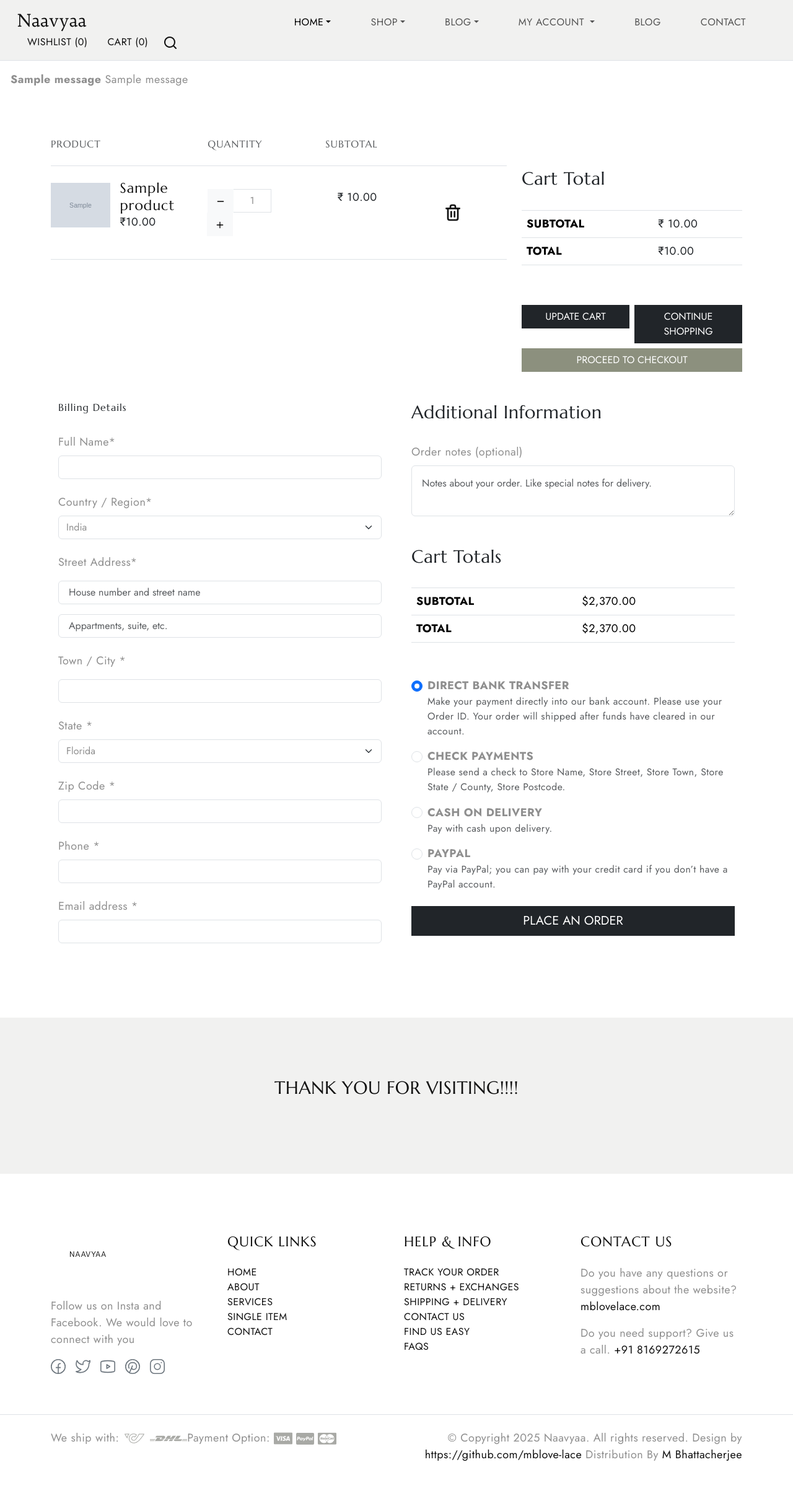
After one commit to mblove-lace/Naavyaa2.0, a Django app: page /cart/ in a window 1280 px wide. The commit adds this page. Shown: the whole page at 62% size. Run offline with Django 5.2, Linux system fonts and the light colour scheme; a user stored in the database is signed in; tables that the repository leaves empty hold one stand-in row (values such as "Sample post"); grey boxes marked "Sample" are stand-in pictures; one stand-in notice (Sample message) is shown; parts of the project's set-up code (start-up, migrations or seed data) failed here and were passed over; some libraries are stand-ins or nearby versions.

Commit message:
Cart update & Address

```diff
--- a/Naavyaa/settings.py
+++ b/Naavyaa/settings.py
@@ -75,6 +75,7 @@ TEMPLATES = [
         'APP_DIRS': True,
         'OPTIONS': {
             'context_processors': [
+                'store.context.default',
                 'django.template.context_processors.debug',
                 'django.template.context_processors.request',
                 'django.contrib.auth.context_processors.auth',
--- a/store/urls_store.py
+++ b/store/urls_store.py
@@ -28,8 +28,8 @@ urlpatterns = [
     path("detail/<slug>/", views.product_detail, name='product_detail'),
 
     path ("add_to_cart/",views.add_to_cart,name= "add_to_cart"),
-    # path ("cart/",views.cart,name= "cart"),
-    # path ("delete_cart_item/",views.delete_cart_item,name= "delete_cart_item"),
+    path ("cart/",views.cart,name= "cart"),
+    path ("delete_cart_item/",views.delete_cart_item,name= "delete_cart_item"),
     # path ("create_order/",views.create_order,name= "create_order"),
     # path ("checkout/<order_id>/",views.checkout,name= "checkout"),
     # path ("coupon_apply/<order_id>/",views.coupon_apply,name= "coupon_apply"),
--- a/store/views.py
+++ b/store/views.py
@@ -234,6 +234,61 @@ def add_to_cart(request):
             "items_sub_total": "{:,.2f}".format(existing_cart_items.sub_total) if existing_cart_items else "{:,.2f}".format(cart.sub_total)
          }, status=200)
 
+# >>>>>>>>>>>>>> Making cart view >>>>>>>>>>>>>>>>>>:
+#Checks whether session already contains a cart created earlier.
+#  WHY ? Guests don't have  a user account.
+
+def cart(request):
+    if 'cart_id' in request.session:
+        cart_id = request.session['cart_id']
+    else:
+        cart_id = None
+    items = store_models.Cart.objects.filter(Q(cart_id=cart_id) | Q(user=request.user)if request.user.is_authenticated else Q(cart_id=cart_id))
+    cart_sub_total = store_models.Cart.objects.filter(Q(cart_id=cart_id) | Q(user=request.user)if request.user.is_authenticated else Q(cart_id=cart_id)).aggregate(sub_total= Sum("sub_total"))['sub_total']
+
+    try:
+        addresses = customer_models.Address.objects.filter(user=request.user)
+    except:
+        addresses = None
+    if not items:
+        messages.info(request, "Your cart is empty")
+        return redirect ("store:index")
+
+    context = {
+        "items": items,
+        "cart_sub_total": cart_sub_total,
+        "addresses": addresses,
+    }
+    return render (request, "store/cart.html", context)
+
+def delete_cart_item(request):
+    id = request.POST.get("id")
+    item_id = request.POST.get("item_id")
+    cart_id = request.POST.get("cart_id")
+    print(f"DEBUG: Received - id={id}, item_id={item_id}, cart_id={cart_id}")
+
+    if not id and not item_id or not cart_id:
+        return JsonResponse({"error": "Missing id, item_id or cart_id"}, status=400)
+    print("DEBUG: All required fields present for deletion")
+
+    try:
+        product = store_models.Product.objects.get(status="Published", id=id)
+    except store_models.Product.DoesNotExist:
+        print("DEBUG: Product does not exist for deletion")
+        return JsonResponse({"error": "Product not found"}, status=404)
+    item = store_models.Cart.objects.get(product=product,id=item_id)
+    item.delete()
+    print("DEBUG: Cart item deleted successfully")
+    total_cart_items = store_models.Cart.objects.filter(Q(cart_id=cart_id) | Q(user=request.user))
+    cart_sub_total = store_models.Cart.objects.filter(Q(cart_id=cart_id) | Q(user=request.user)).aggregate(sub_total= Sum("sub_total"))['sub_total']
+    return JsonResponse(
+        {
+            "message": "Item deleted successfully",
+            "total_cart_items": total_cart_items.count(),
+            "cart_sub_total": "{:,.2f}".format(cart_sub_total) if cart_sub_total else "0.00",
+            }, status=200)
+
+
 
 # def clear_cart_items(request):
 #     try:
--- a/templates/partials/base.html
+++ b/templates/partials/base.html
@@ -70,10 +70,7 @@
         <path fill="currentColor"
           d="m1.61 12.738l-.104.489l.105-.489Zm11.78 0l.104.489l-.105-.489Zm0-10.476l.104-.489l-.105.489Zm-11.78 0l.106.489l-.105-.489ZM6.5 5.5l.277-.416A.5.5 0 0 0 6 5.5h.5Zm0 4H6a.5.5 0 0 0 .777.416L6.5 9.5Zm3-2l.277.416a.5.5 0 0 0 0-.832L9.5 7.5ZM0 3.636v7.728h1V3.636H0Zm15 7.728V3.636h-1v7.728h1ZM1.506 13.227c3.951.847 8.037.847 11.988 0l-.21-.978a27.605 27.605 0 0 1-11.568 0l-.21.978ZM13.494 1.773a28.606 28.606 0 0 0-11.988 0l.21.978a27.607 27.607 0 0 1 11.568 0l.21-.978ZM15 3.636c0-.898-.628-1.675-1.506-1.863l-.21.978c.418.09.716.458.716.885h1Zm-1 7.728a.905.905 0 0 1-.716.885l.21.978A1.905 1.905 0 0 0 15 11.364h-1Zm-14 0c0 .898.628 1.675 1.506 1.863l.21-.978A.905.905 0 0 1 1 11.364H0Zm1-7.728c0-.427.298-.796.716-.885l-.21-.978A1.905 1.905 0 0 0 0 3.636h1ZM6 5.5v4h1v-4H6Zm.777 4.416l3-2l-.554-.832l-3 2l.554.832Zm3-2.832l-3-2l-.554.832l3 2l.554-.832Z" />
       </symbol>
-      <symbol xmlns="http://www.w3.org/2000/svg" id="dribble" viewBox="0 0 15 15">
-        <path fill="none" stroke="currentColor" stroke-linecap="round" stroke-linejoin="round"
-          d="M4.839 1.024c3.346 4.041 5.096 7.922 5.704 12.782M.533 6.82c5.985-.138 9.402-1.083 11.97-4.216M2.7 12.594c3.221-4.902 7.171-5.65 11.755-4.293M14.5 7.5a7 7 0 1 0-14 0a7 7 0 0 0 14 0Z" />
-      </symbol>
+
       <symbol xmlns="http://www.w3.org/2000/svg" id="calendar" viewBox="0 0 24 24">
         <g fill="none" stroke="currentColor" stroke-linecap="round" stroke-linejoin="round" stroke-width="2">
           <rect width="20" height="18" x="2" y="4" rx="4" />
@@ -81,11 +78,11 @@
         </g>
       </symbol>
       <symbol xmlns="http://www.w3.org/2000/svg" id="shopping-bag" viewBox="0 0 24 24">
-        <g fill="none" stroke="currentColor" stroke-linecap="round" stroke-linejoin="round" stroke-width="2">
-          <path
-            d="M3.977 9.84A2 2 0 0 1 5.971 8h12.058a2 2 0 0 1 1.994 1.84l.803 10A2 2 0 0 1 18.833 22H5.167a2 2 0 0 1-1.993-2.16l.803-10Z" />
-          <path d="M16 11V6a4 4 0 0 0-4-4v0a4 4 0 0 0-4 4v5" />
-        </g>
+      <g fill="none" stroke="currentColor" stroke-linecap="round" stroke-linejoin="round" stroke-width="2">
+        <path
+          d="M3.977 9.84A2 2 0 0 1 5.971 8h12.058a2 2 0 0 1 1.994 1.84l.803 10A2 2 0 0 1 18.833 22H5.167a2 2 0 0 1-1.993-2.16l.803-10Z" />
+        <path d="M16 11V6a4 4 0 0 0-4-4v0a4 4 0 0 0-4 4v5" />
+      </g>
       </symbol>
       <symbol xmlns="http://www.w3.org/2000/svg" id="gift" viewBox="0 0 24 24">
         <g fill="none" stroke="currentColor" stroke-linecap="round" stroke-linejoin="round" stroke-width="2">
@@ -219,7 +216,7 @@
       <div class="order-md-last">
         <h4 class="d-flex justify-content-between align-items-center mb-3">
           <span class="text-primary">Your cart</span>
-          <span class="badge bg-primary rounded-pill">0</span>
+          <span class="badge bg-primary rounded-pill">{{total_cart_items}}</span>
         </h4>
         <ul class="list-group mb-3">
           <li class="list-group-item d-flex justify-content-between lh-sm">
@@ -249,7 +246,7 @@
           </li>
         </ul>
 
-        <button class="w-100 btn btn-primary btn-lg" type="submit">Continue to checkout</button>
+        <a href="{% url 'store:cart' %}" class="w-100 btn btn-primary btn-lg">Continue to checkout</a>
       </div>
     </div>
   </div>
@@ -432,7 +429,7 @@
             </li>
             <li class="d-none d-lg-block">
               <a href="cart.html" class="text-uppercase mx-3" data-bs-toggle="offcanvas" data-bs-target="#offcanvasCart"
-                aria-controls="offcanvasCart">Cart <span class="dn-counter total_cart_items">(0)</span>
+                aria-controls="offcanvasCart">Cart <span class="dn-counter total_cart_items">({{total_cart_items}})</span>
               </a>
             </li>
             <li class="d-lg-none">
@@ -466,6 +463,16 @@
   </nav>
     <!-- Navbar End -->
      {% comment %} Header ends {% endcomment %}
+
+     {% for message in messages %}
+      {% if message %}
+        <div class="alert alert-{{message.tag}}">
+        <strong> {{message}} </strong>
+          {{ message }}
+        </div>
+      {% endif %}
+
+     {% endfor %}
 
 
 
--- /dev/null
+++ b/templates/store/cart.html
@@ -0,0 +1,231 @@
+{% extends 'partials/base.html' %}
+{% load static %}
+{% block content %}
+    <section class="py-5">
+        <div class="container">
+        <div class="row">
+            <div class="col-md-8">
+            <div class="cart-table">
+                <div class="cart-header">
+                <div class="row d-flex">
+                    <h6 class="cart-title text-uppercase text-muted col-lg-4 pb-3">Product</h6>
+                    <h6 class="cart-title text-uppercase text-muted col-lg-3 pb-3">Quantity</h6>
+                    <h6 class="cart-title text-uppercase text-muted col-lg-4 pb-3">Subtotal</h6>
+                </div>
+                </div>
+
+                {% for item in items %}
+                <div class="cart-item border-top border-bottom">
+                <div class="row align-items-center">
+                    <div class="col-lg-4 col-md-3">
+                    <div class="cart-info d-flex flex-wrap align-items-center mb-4">
+                        <div class="col-lg-5">
+                        <div class="card-image">
+                            <img src="{{item.product.image.url}}" alt="cloth" class="img-fluid">
+                        </div>
+                        </div>
+                        <div class="col-lg-7">
+                        <div class="card-detail ps-3">
+                            <h5 class="card-title">
+                            <a href="#" class="text-decoration-none">{{item.product.name}}</a>
+                            </h5>
+                            <div class="card-price">
+                            <span class="money text-dark" data-currency-usd="₹ 1000"> ₹{{item.price}}</span>
+                            </div>
+                        </div>
+                        </div>
+                    </div>
+                    </div>
+                    <div class="col-lg-6 col-md-7">
+                    <div class="row d-flex">
+                        <div class="col-md-4">
+                        <div class="input-group product-qty">
+                            <span class="input-group-btn">
+                                <button type="button" class="quantity-left-minus btn btn-light btn-number"  data-type="minus" data-field="">
+                                <svg width="16" height="16"><use xlink:href="#minus"></use></svg>
+                                </button>
+                            </span>
+                            <input type="text" id="quantity" name="quantity" class="form-control input-number text-center" value="1" min="1" max="100">
+                            <span class="input-group-btn">
+                                <button type="button" class="quantity-right-plus btn btn-light btn-number" data-type="plus" data-field="">
+                                    <svg width="16" height="16"><use xlink:href="#plus"></use></svg>
+                                </button>
+                            </span>
+                        </div>
+                        </div>
+                        <div class="col-md-8 text-center">
+                        <div class="total-price">
+                            <span class="money text-dark">₹ {{item.sub_total}}</span>
+                        </div>
+                        </div>
+                    </div>
+                    </div>
+                    <div class="col-lg-1 col-md-2">
+                    <div class="cart-remove">
+                        <a href="#">
+                        <svg width="32px">
+                            <use xlink:href="#trash"></use>
+                        </svg>
+                        </a>
+                    </div>
+                    </div>
+                </div>
+                </div>
+
+
+            </div>
+            </div>
+
+
+
+            <div class="col-md-4">
+            <div class="cart-totals bg-grey py-5">
+                <h4 class="text-dark pb-4">Cart Total</h4>
+                <div class="total-price pb-5">
+                <table cellspacing="0" class="table text-uppercase">
+                    <tbody>
+                    <tr class="subtotal pt-2 pb-2 border-top border-bottom">
+                        <th>Subtotal</th>
+                        <td data-title="Subtotal">
+                        <span class="price-amount amount text-dark ps-5">
+                            <bdi>
+                            <span class="price-currency-symbol">₹</span> {{item.sub_total}}
+                            </bdi>
+                        </span>
+                        </td>
+                    </tr>
+                    <tr class="order-total pt-2 pb-2 border-bottom">
+                        <th>Total</th>
+                        <td data-title="Total">
+                        <span class="price-amount amount text-dark ps-5">
+                            <bdi>
+                            <span class="price-currency-symbol">₹</span>{{item.sub_total}}</bdi>
+                        </span>
+                        </td>
+                    </tr>
+                    </tbody>
+                </table>
+                </div>
+                <div class="button-wrap row g-2">
+                <div class="col-md-6"><button class="btn btn-dark text-uppercase btn-rounded-none w-100">Update Cart</button></div>
+                <div class="col-md-6"><button class="btn btn-dark text-uppercase btn-rounded-none w-100">Continue Shopping</button></div>
+                <div class="col-md-12"><button class="btn btn-primary text-uppercase btn-rounded-none w-100">Proceed to checkout</button></div>
+                </div>
+            </div>
+            </div>
+              <section class="checkout-wrap pb-5">
+    <div class="container">
+      <form class="form-group">
+        <div class="row g-5">
+          <div class="col-lg-6">
+            <h6 class="text-dark pb-4">Billing Details</h6>
+            <div class="billing-details">
+              <label for="fname">Full Name*</label>
+              <input type="text" id="fname" name="firstname" class="form-control mt-2 mb-4 ps-3" value="{{ address.full_name|default:'' }}">
+
+              <label for="cname">Country / Region*</label>
+              <select class="form-select form-control mt-2 mb-4" aria-label="Default select example">
+                <option selected="" hidden="">India</option>
+                <option value="1">Australia</option>
+                <option value="2">Canada</option>
+                <option value="3">UK</option>
+                <option value="4">USA</option>
+              </select>
+              <label for="address">Street Address*</label>
+              <input type="text" id="adr" name="address" placeholder="House number and street name" class="form-control mt-3 ps-3 mb-3">
+              <input type="text" id="adr" name="address" placeholder="Appartments, suite, etc." class="form-control ps-3 mb-4">
+              <label for="city">Town / City *</label>
+              <input type="text" id="city" name="city" class="form-control mt-3 ps-3 mb-4">
+              <label for="state">State *</label>
+              <select class="form-select form-control mt-2 mb-4" aria-label="Default select example">
+                <option selected="" hidden="">Florida</option>
+                <option value="1">New York</option>
+                <option value="2">Chicago</option>
+                <option value="3">Texas</option>
+                <option value="3">San Jose</option>
+                <option value="3">Houston</option>
+              </select>
+              <label for="zip">Zip Code *</label>
+              <input type="text" id="zip" name="zip" class="form-control mt-2 mb-4 ps-3">
+              <label for="email">Phone *</label>
+              <input type="text" id="phone" name="phone" class="form-control mt-2 mb-4 ps-3">
+              <label for="email">Email address *</label>
+              <input type="text" id="email" name="email" class="form-control mt-2 mb-4 ps-3">
+            </div>
+          </div>
+          <div class="col-lg-6">
+            <h4 class="text-dark pb-4">Additional Information</h4>
+            <div class="billing-details">
+              <label for="fname">Order notes (optional)</label>
+              <textarea class="form-control pt-3 pb-3 ps-3 mt-2" placeholder="Notes about your order. Like special notes for delivery."></textarea>
+            </div>
+            <div class="your-order mt-5">
+              <h4 class="display-7 text-dark pb-4">Cart Totals</h4>
+              <div class="total-price">
+                <table cellspacing="0" class="table">
+                  <tbody>
+                    <tr class="subtotal border-top border-bottom pt-2 pb-2 text-uppercase">
+                      <th>Subtotal</th>
+                      <td data-title="Subtotal">
+                        <span class="price-amount amount ps-5">
+                          <bdi>
+                            <span class="price-currency-symbol">$</span>2,370.00 </bdi>
+                        </span>
+                      </td>
+                    </tr>
+                    <tr class="order-total border-bottom pt-2 pb-2 text-uppercase">
+                      <th>Total</th>
+                      <td data-title="Total">
+                        <span class="price-amount amount ps-5">
+                          <bdi>
+                            <span class="price-currency-symbol">$</span>2,370.00 </bdi>
+                        </span>
+                      </td>
+                    </tr>
+                  </tbody>
+                </table>
+                <div class="list-group mt-5 mb-3">
+                  <label class="list-group-item d-flex gap-2 border-0">
+                    <input class="form-check-input flex-shrink-0" type="radio" name="listGroupRadios" id="listGroupRadios1" value="" checked>
+                    <span>
+                      <strong class="text-uppercase">Direct bank transfer</strong>
+                      <small class="d-block text-body-secondary">Make your payment directly into our bank account. Please use your Order ID. Your order will shipped after funds have cleared in our account.</small>
+                    </span>
+                  </label>
+                  <label class="list-group-item d-flex gap-2 border-0">
+                    <input class="form-check-input flex-shrink-0" type="radio" name="listGroupRadios" id="listGroupRadios2" value="">
+                    <span>
+                      <strong class="text-uppercase">Check payments</strong>
+                      <small class="d-block text-body-secondary">Please send a check to Store Name, Store Street, Store Town, Store State / County, Store Postcode.</small>
+                    </span>
+                  </label>
+                  <label class="list-group-item d-flex gap-2 border-0">
+                    <input class="form-check-input flex-shrink-0" type="radio" name="listGroupRadios" id="listGroupRadios3" value="">
+                    <span>
+                      <strong class="text-uppercase">Cash on delivery</strong>
+                      <small class="d-block text-body-secondary">Pay with cash upon delivery.</small>
+                    </span>
+                  </label>
+                  <label class="list-group-item d-flex gap-2 border-0">
+                    <input class="form-check-input flex-shrink-0" type="radio" name="listGroupRadios" id="listGroupRadios3" value="">
+                    <span>
+                      <strong class="text-uppercase">Paypal</strong>
+                      <small class="d-block text-body-secondary">Pay via PayPal; you can pay with your credit card if you don’t have a PayPal account.</small>
+                    </span>
+                  </label>
+                </div>
+                <button type="submit" name="submit" class="btn btn-dark btn-lg text-uppercase btn-rounded-none w-100">Place an order</button>
+              </div>
+            </div>
+          </div>
+        </div>
+      </form>
+    </div>
+  </section>
+
+        </div>
+        </div>
+         {% endfor %}
+    </section>
+
+{% endblock content %}
```
Also changed, not shown: store/context.py (added, +15 -0 lines), templates/store/index.html (+50 -115 lines), templates/store/product_detail.html (+7 -12 lines), media/images/7_JXqsWMq.jpg (added).
